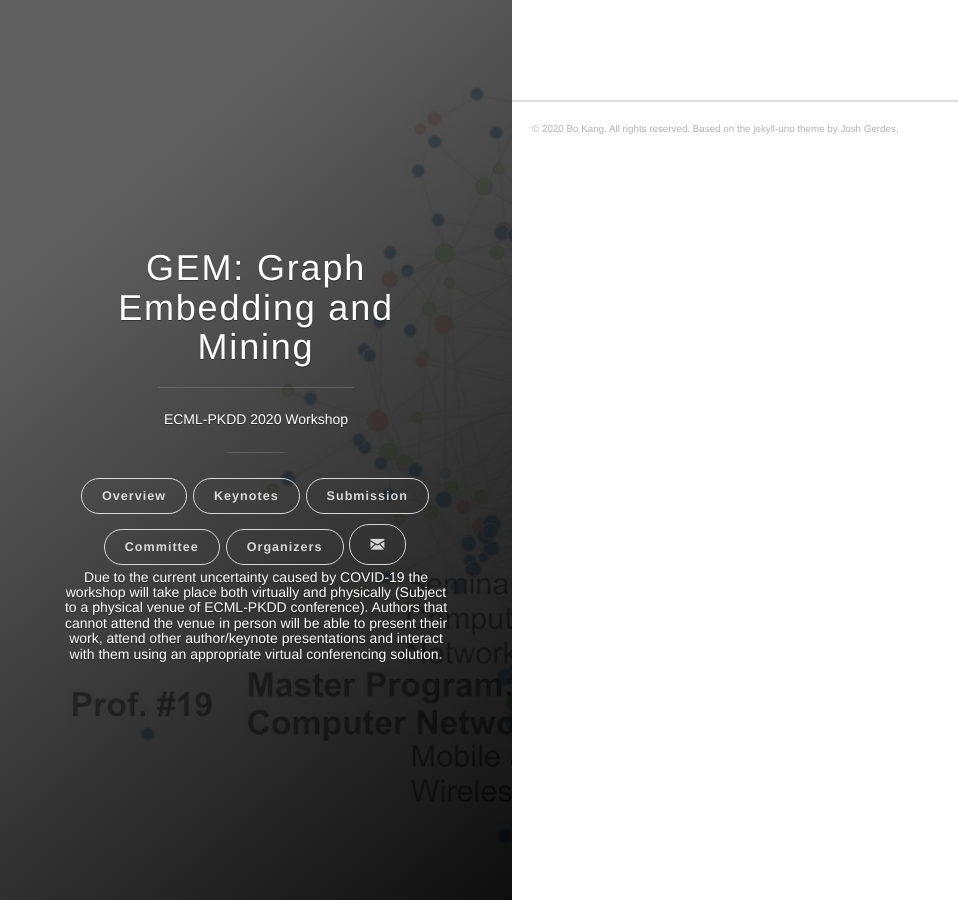
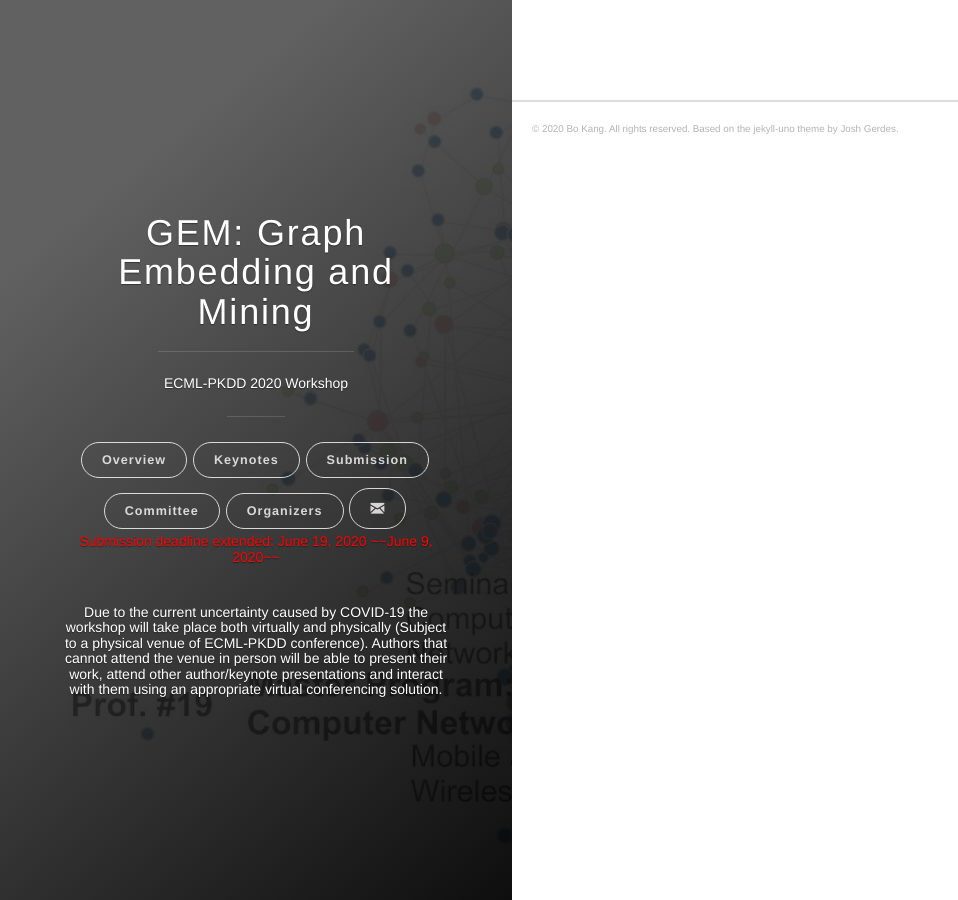
Before and after one commit to gem-ecmlpkdd/gem-ecmlpkdd.github.io, a Jekyll site: the page built from index.html, in a window 1280 px wide. Shown: the whole page, without its empty margins (0-958 px from the left). Built offline with Jekyll 4.4.1, drawn with Linux system fonts in a browser that asks for light colours.

Commit message:
announce it in front page.

```diff
--- a/_includes/header.html
+++ b/_includes/header.html
@@ -34,6 +34,11 @@
 
         </div>
         <br>
+
+        <h5>
+          <span style="color:red">Submission deadline extended: June 19, 2020 ~~June 9, 2020~~</span>
+        </h5>
+        <br>
         <h5>
           Due to the current uncertainty caused by COVID-19 the workshop will take place both virtually and physically (Subject to a physical venue of ECML-PKDD conference). Authors that cannot attend the venue in person will be able to present their work, attend other author/keynote presentations and interact with them using an appropriate virtual conferencing solution.
         </h5>
```
